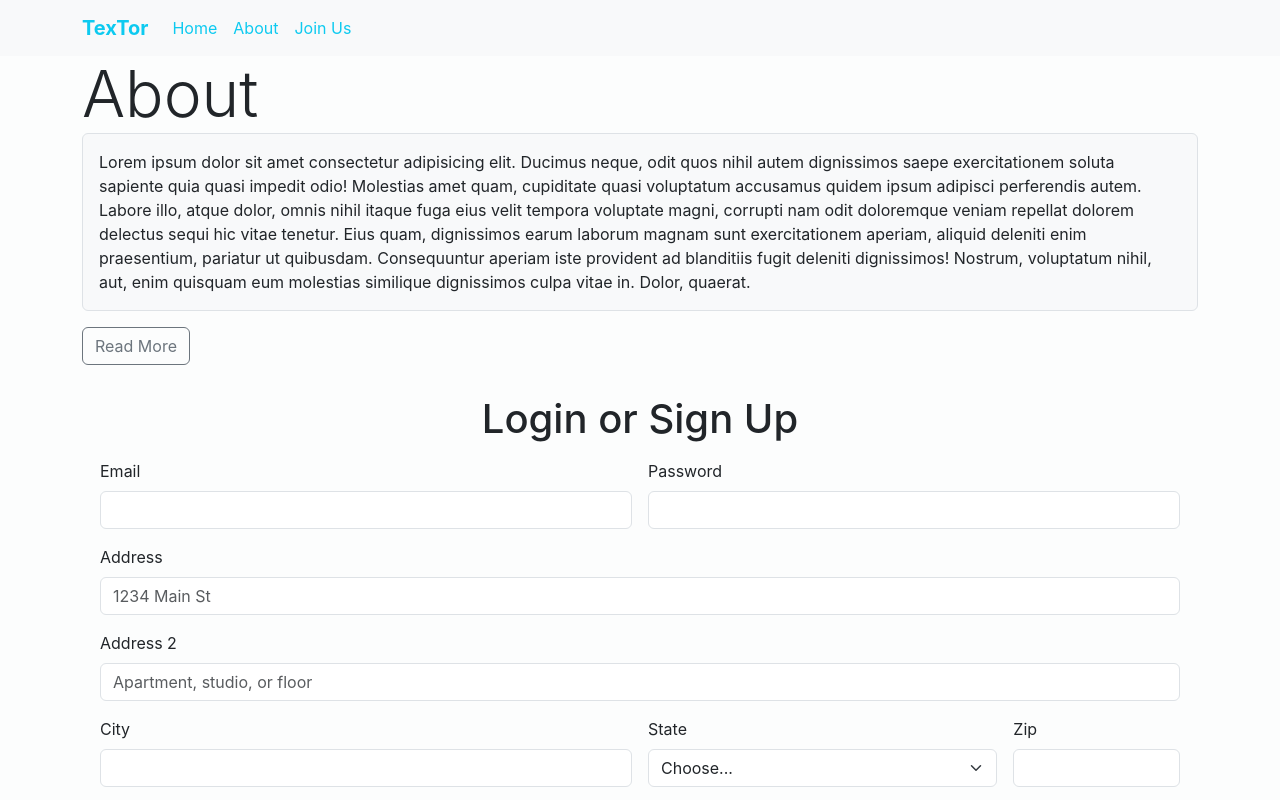
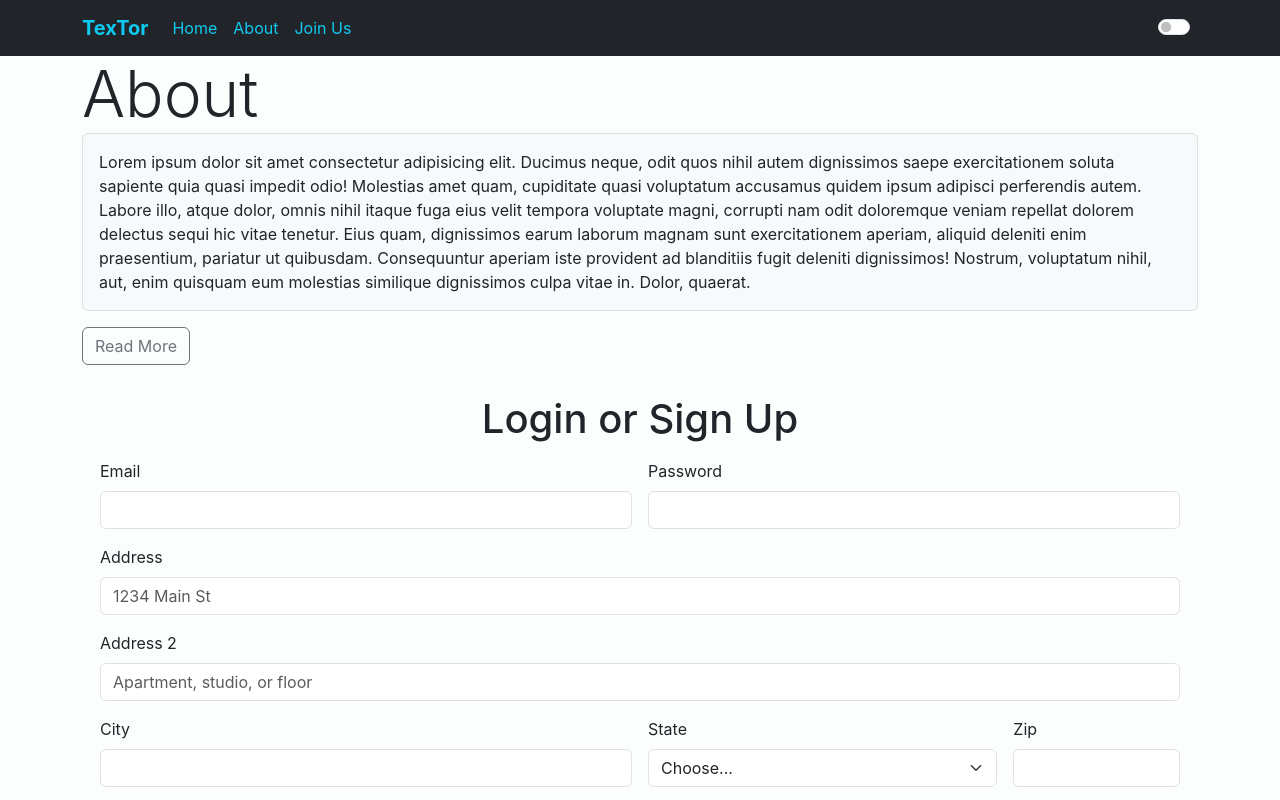
Before and after one commit to SalmanFarshe/Text_Utilities, a React (Create React App) app: page / in a window 1280 px wide. Shown: the top 800 px of the page. Built offline with nearby package versions, Linux system fonts and the light colour scheme.

Commit message:
color theme added

```diff
--- a/src/App.js
+++ b/src/App.js
@@ -3,8 +3,17 @@ import NavBar from "./Components/NavBar";
 import TextForm from "./Components/TextForm";
 import LogIN from "./Components/LogIN";
 import About from "./Components/About";
-
+import { useState } from "react";
 function App() {
+  const [colorTheme, setcolorTheme] = useState('dark')
+  const changeTheme = () => {
+    if (colorTheme === 'dark') {
+      setcolorTheme('white')
+    }
+    else {
+      setcolorTheme('dark')
+    }
+  };
   return (
     <>
       <NavBar
@@ -12,9 +21,11 @@ function App() {
         itemOne="Home"
         itemTwo="About"
         itemThree="Join Us"
-        />
-        <About/>
-        <LogIN />
+        themeFunc={changeTheme}
+        themecolor={colorTheme}
+      />
+      <About />
+      <LogIN />
       <TextForm />
     </>
   );
--- a/src/Components/NavBar.js
+++ b/src/Components/NavBar.js
@@ -1,7 +1,7 @@
 import React from "react";
 export default function NavBar(props) {
   return (
-    <nav className="navbar navbar-expand-lg bg-body-tertiary">
+    <nav className={`navbar navbar-expand-lg bg-${props.themecolor}`}>
       <div className="container">
         <a className="navbar-brand text-info" href="\">
           <b>{props.brandName}</b>
@@ -28,6 +28,15 @@ export default function NavBar(props) {
               </a>
             </li>
           </ul>
+          <div className="form-check form-switch">
+            <input
+              className="form-check-input"
+              type="checkbox"
+              role="switch"
+              id="flexSwitchCheckChecked"
+              onClick={props.themeFunc}
+            />
+          </div>
         </div>
       </div>
     </nav>
```
